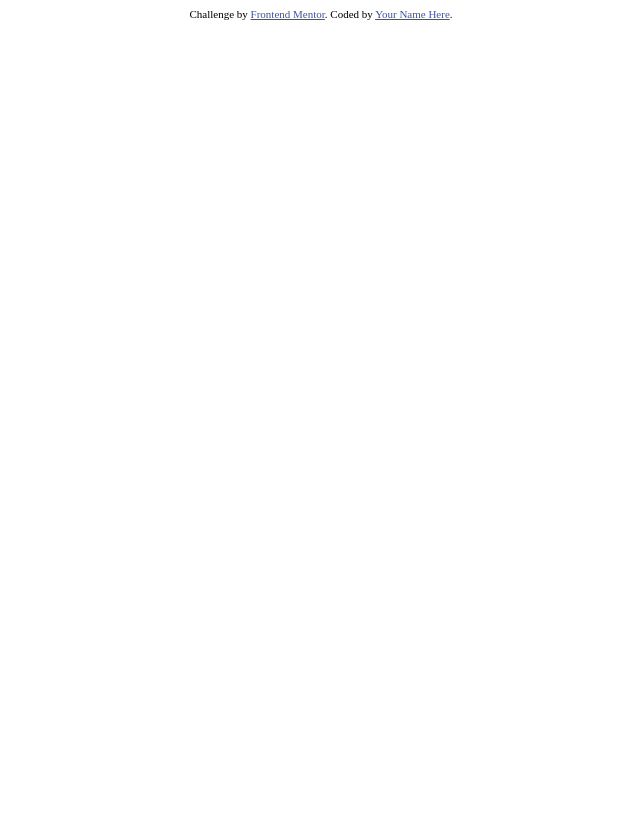
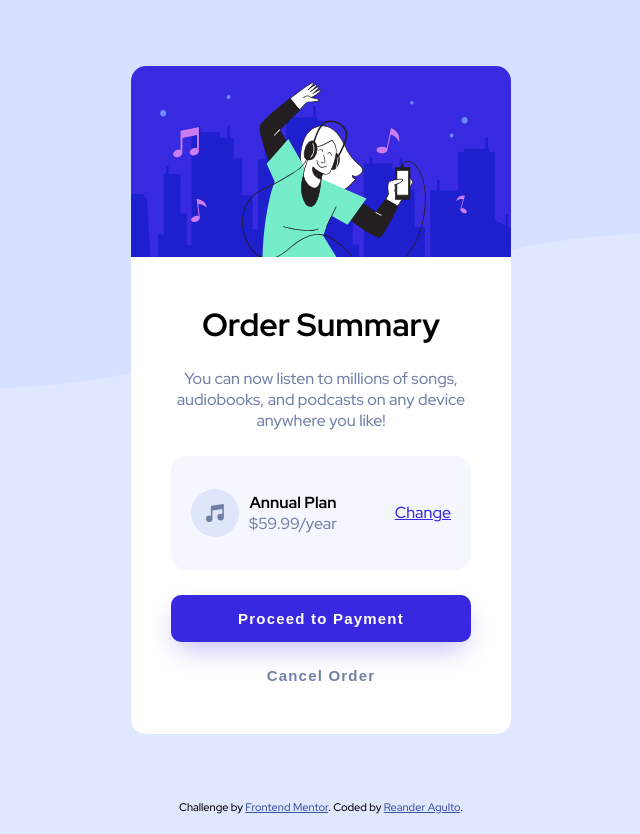
Before and after one commit to reanderagulto/order-summary-component, a plain HTML site: page index.html in a window 1280 px wide. Shown: the whole page, without its empty margins (319-959 px from the left). Before the commit the page ends 800 px from the top, so only its background shows below. Drawn offline with Linux system fonts and the light colour scheme.

Commit message:
Updated code - Done implementing design

```diff
--- a/index.html
+++ b/index.html
@@ -8,18 +8,40 @@
 
   <title>Frontend Mentor | Order summary card</title>
 
+  <!-- Font -->
+  <link href="https://fonts.googleapis.com/css2?family=Red+Hat+Display:wght@500;700;900&display=swap" rel="stylesheet">
+
   <!-- Feel free to remove these styles or customise in your own stylesheet 👍 -->
-  <style>
-    .attribution { font-size: 11px; text-align: center; }
-    .attribution a { color: hsl(228, 45%, 44%); }
-  </style>
+  <link rel="stylesheet" href="./style.css">
+
 </head>
 <body>
 
+  <main>
+    <div class="container">
+      <div class="img-container">
+        <img src="./images/illustration-hero.svg" alt="Hero Banner" class="hero-banner">
+      </div>
+      <div class="text-container">
+        <h1>Order Summary</h1>
+        <p class="desc">You can now listen to millions of songs, audiobooks, and podcasts on any
+          device anywhere you like!</p>
+        <div class="plan-container">
+          <div>
+            <img src="./images/icon-music.svg" alt="Music">
+            <p>Annual Plan <span>$59.99/year</span></p>
+          </div>
+          <a href="#">Change</a>
+        </div>
+        <button class="btn btn-submit">Proceed to Payment</button>
+        <button class="btn btn-cancel">Cancel Order</button>
+      </div>
+    </div>
+  </main>
 
   <div class="attribution">
     Challenge by <a href="https://www.frontendmentor.io?ref=challenge" target="_blank">Frontend Mentor</a>.
-    Coded by <a href="#">Your Name Here</a>.
+    Coded by <a href="https://github.com/reanderagulto">Reander Agulto</a>.
   </div>
 </body>
 </html>
--- a/style.css
+++ b/style.css
@@ -1,2 +1,158 @@
-.attribution { font-size: 11px; text-align: center; }
-.attribution a { color: hsl(228, 45%, 44%); }
+:root{
+    /* Color */
+    --color-pale-blue: #e0e8ff;
+    --color-bright-blue: #3829e0;
+    --color-very-pale-blue: #f5f7ff;
+    --color-desaturated-blue: #7280a7;
+    --color-dark-blue: #1f2f56;
+
+    /* Fonts */
+    --font-redhat: 'Red Hat Display', sans-serif;
+    --font-size: 1rem;
+}
+
+body{
+    width: 100%;
+    height: 100%;
+    background: url(./images/pattern-background-desktop.svg), var(--color-pale-blue);
+    background-repeat: no-repeat;
+    background-size: contain;
+    margin: unset;
+    font-family: var(--font-redhat);
+    font-size: var(--font-size);
+}
+
+main {
+    display: flex;
+    align-items: center;
+    justify-content: center;
+    height: 100vh;
+    width: 100%;
+}
+
+main .container {
+    display: flex;
+    align-items: center;
+    justify-content: center;
+    flex-direction: column;
+    text-align: center;
+    width: 380px;
+    height: 100%;
+    margin: 30px;
+}
+
+main .container .img-container{
+    position: relative;
+}
+
+main .container .img-container img.hero-banner{
+    width: 100%;
+    height: 100%;
+}
+
+main .container .img-container,
+main .container .img-container img.hero-banner {
+    border-top-left-radius: 15px;
+    border-top-right-radius: 15px;
+}
+
+main .container .text-container{
+    padding: 25px 40px;
+    background-color: #fff;
+    border-bottom-left-radius: 15px;
+    border-bottom-right-radius: 15px;
+}
+
+main .container .text-container .desc{
+    color: var(--color-desaturated-blue);
+    margin-bottom: 15px;
+}
+
+.plan-container {
+    display: flex;
+    align-items: center;
+    justify-content: space-between;
+    margin: 25px 0;
+    background-color: var(--color-very-pale-blue);
+    padding: 20px;
+    border-radius: 15px;
+}
+
+.plan-container div {
+    display: flex;
+    align-items: center;
+}
+
+.plan-container img {
+    margin-right: 10px;
+}
+
+.plan-container p {
+    font-weight: 700;
+}
+
+.plan-container p span{
+    display: block;
+    font-weight: 500;
+    color: hsl(224, 23%, 55%);
+}
+
+.plan-container a{
+    color: var(--color-bright-blue);
+    transition: all 0.3s ease;
+}
+
+.plan-container a:hover{
+    color: #8f87e8;
+}
+
+.btn {
+    display: flex;
+    align-items: center;
+    justify-content: center;
+    padding: 15px;
+    width: 100%;
+    margin: 10px 0;
+    font-size: 15px;
+    transition: all 0.3s ease;
+    font-weight: 700;
+    letter-spacing: 0.08em;
+}
+
+.btn.btn-submit {
+    background-color: var(--color-bright-blue);
+    color: #FFF;
+    border: unset;
+    border-radius: 10px;
+    -webkit-box-shadow: 0px 12px 28px -7px rgba(143,135,232,0.61);
+    -moz-box-shadow: 0px 12px 28px -7px rgba(143,135,232,0.61);
+    box-shadow: 0px 12px 28px -7px rgba(143,135,232,0.61);
+}
+
+.btn.btn-cancel {
+    background-color: transparent;
+    border: unset;
+    color: var(--color-desaturated-blue);
+}
+
+.btn:hover{
+    cursor: pointer;
+}
+
+.btn.btn-submit:hover{
+    background-color: #8f87e8;
+}
+
+.btn.btn-cancel:hover{
+    color: black;
+}
+
+.attribution {
+    font-size: 11px;
+    text-align: center;
+    margin-bottom: 20px;
+}
+
+.attribution a {
+    color: hsl(228, 45%, 44%);
+}
```
